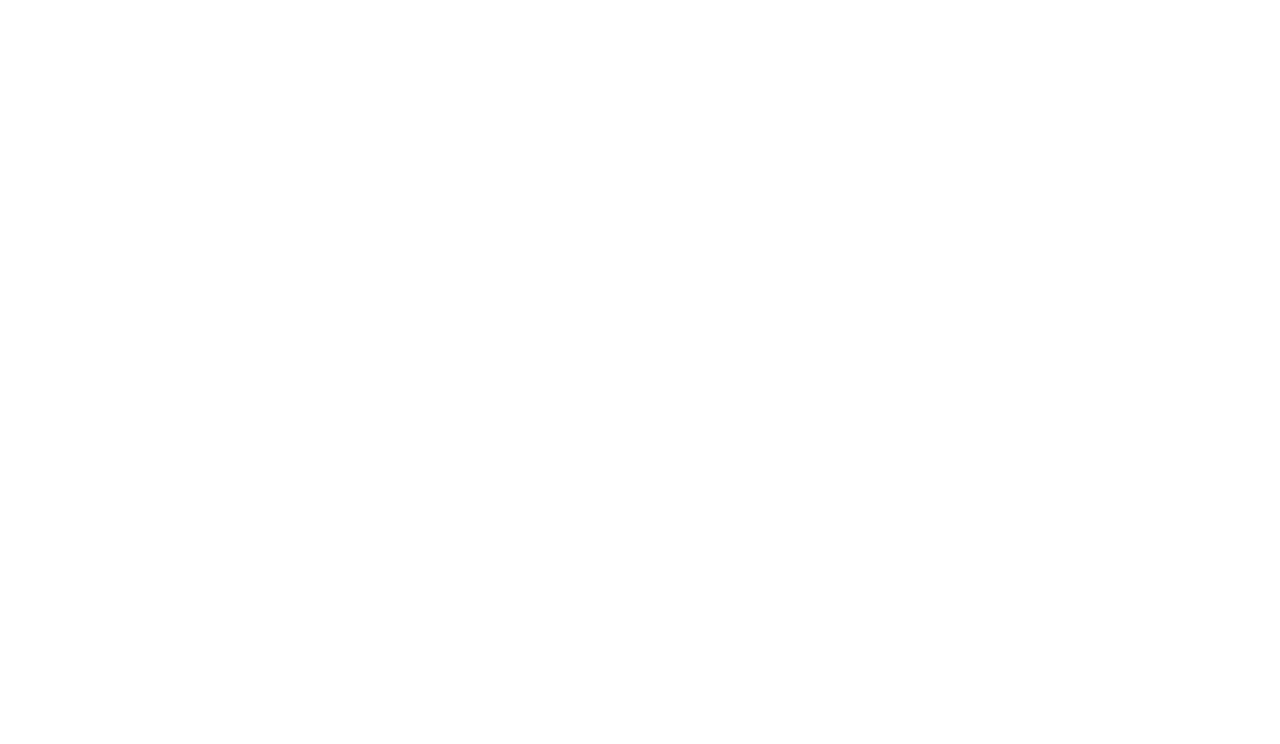
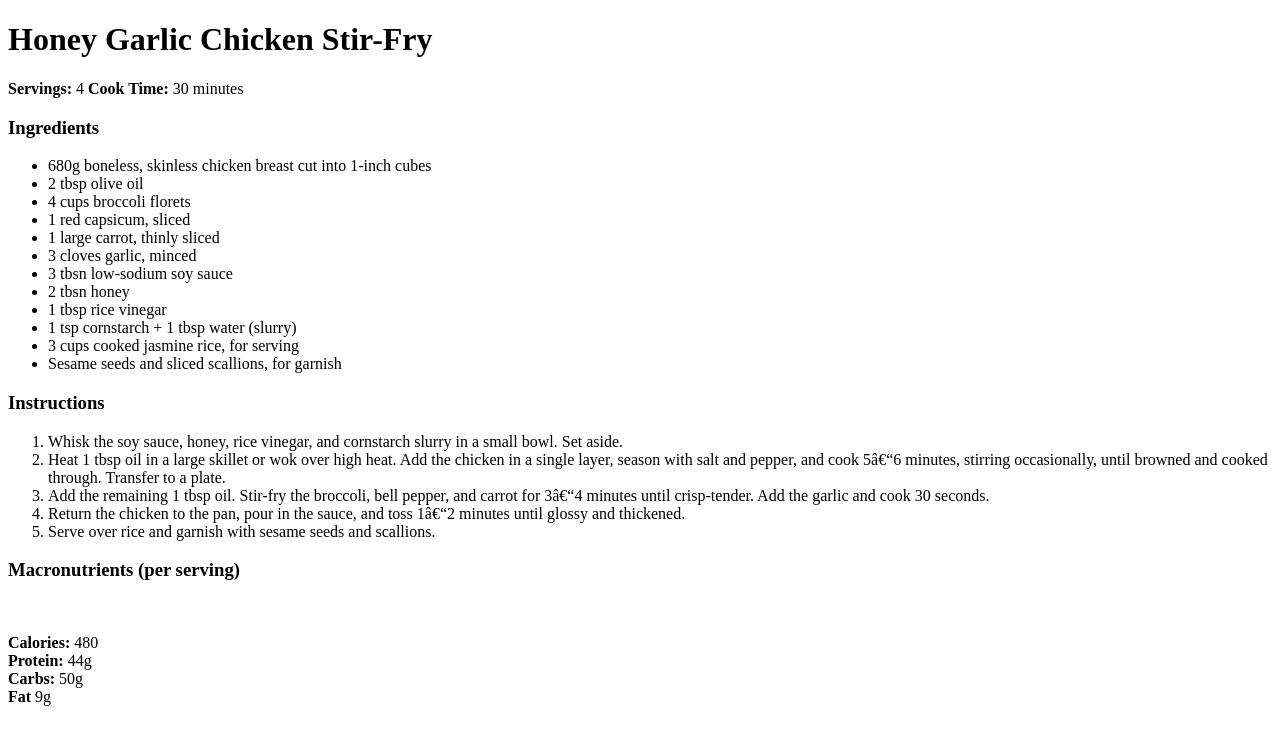
Before and after one commit to AnthonyMara97/projects_TOP, a plain HTML site: page odin-recipes-project/recipes/chicken-parma.html in a window 1280 px wide. Drawn offline with Linux system fonts and the light colour scheme.

Commit message:
Added new directory, updated file names -created a directory for images to be added into the project for each recipe -renamed chicken-parm.html to honey-garlic-stir-fry.html-created recipe page for honey-garlic-stir-fry.html

```diff
--- a/odin-recipes-project/recipes/chicken-parma.html
+++ b/odin-recipes-project/recipes/chicken-parma.html
@@ -3,7 +3,52 @@
 
 <head>
     <meta charset="UTC-8">
-    <title>Lasagna</title>
+    <title>Honey Garlic Chicken Stir-Fry</title>
 </head>
 
+    <body>
+        <h1>Honey Garlic Chicken Stir-Fry</h1>
+            <p> <strong> Servings: </strong> 4  <strong> Cook Time: </strong> 30 minutes </p>
+                <p>
+                 <h3>Ingredients</h3>
+                    <ul>
+                        <li> 680g boneless, skinless chicken breast cut into 1-inch cubes </li>
+                        <li> 2 tbsp olive oil </li>
+                        <li> 4 cups broccoli florets </li>
+                        <li> 1 red capsicum, sliced </li>
+                        <li> 1 large carrot, thinly sliced </li>
+                        <li> 3 cloves garlic, minced </li>
+                        <li> 3 tbsn low-sodium soy sauce </li>
+                        <li> 2 tbsn honey </li>
+                        <li> 1 tbsp rice vinegar </li>
+                        <li> 1 tsp cornstarch + 1 tbsp water (slurry) </li>
+                        <li> 3 cups cooked jasmine rice, for serving </li>
+                        <li> Sesame seeds and sliced scallions, for garnish </li>
+                    </ul>
+                </p>
+
+                <p>
+                 <h3> Instructions </h3>
+                    <ol>
+                        <li> Whisk the soy sauce, honey, rice vinegar, and cornstarch slurry in a small bowl. Set aside. </li>
+                        <li> Heat 1 tbsp oil in a large skillet or wok over high heat. Add the chicken in a single layer, season with salt and pepper, and cook 5–6 minutes, stirring occasionally, until browned and cooked through. Transfer to a plate. </li>
+                        <li> Add the remaining 1 tbsp oil. Stir-fry the broccoli, bell pepper, and carrot for 3–4 minutes until crisp-tender. Add the garlic and cook 30 seconds. </li>
+                        <li> Return the chicken to the pan, pour in the sauce, and toss 1–2 minutes until glossy and thickened. </li>
+                        <li> Serve over rice and garnish with sesame seeds and scallions. </li>
+                    </ol>
+                </p>
+
+                <p>
+                    <h3> Macronutrients (per serving) </h3><br>
+                        <p>
+                            <strong> Calories: </strong> 480 <br>
+                            <strong> Protein: </strong> 44g <br>
+                            <strong> Carbs: </strong> 50g <br>
+                            <strong> Fat </strong> 9g
+                        </p>
+
+                </p>
+
+    </body>
+
 </html>
```
Also changed, not shown: odin-recipes-project/boilerplate-template.html (added, +9 -0 lines), odin-recipes-project/index.html (+1 -1 lines), odin-recipes-project/recipes/honey-garlic-chicken-stir-fry.html (added, +9 -0 lines), html/lists.html (line endings or trailing spaces), odin-recipes-project/recipe-images/chicken-parmesan.jpg (added), odin-recipes-project/recipe-images/honey-garlic-stir-fry.jpg (added), odin-recipes-project/recipe-images/pork-tenderloins.jpg (added), 2 other files.
